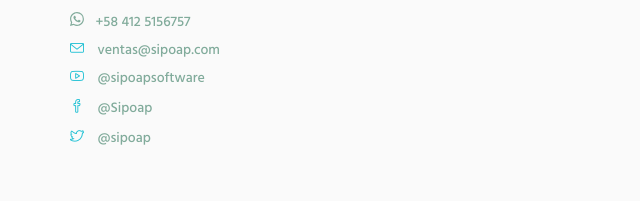
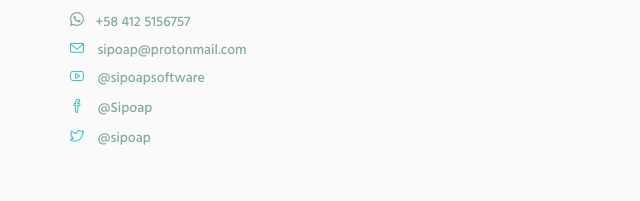
Before and after one commit to jdanielps77/sipoapWeb, a plain HTML site: page index.html in a window 1280 px wide. Shown: the part 3188-3389 px from the top of the page, 0-640 px from the left. Drawn offline with Linux system fonts and the light colour scheme.

Commit message:
Update index.html

```diff
--- a/index.html
+++ b/index.html
@@ -331,7 +331,7 @@
                                 </a>
 
                                 <a href="mailto:ventas@sipoap.com" target= "_blank">
-                                    <li style="font-size: 14px; color: rgb(129, 171, 155); margin-bottom: 8px;"><i class="margin-r-10 color-base icon-envelope"></i> ventas@sipoap.com</li>
+                                    <li style="font-size: 14px; color: rgb(129, 171, 155); margin-bottom: 8px;"><i class="margin-r-10 color-base icon-envelope"></i> sipoap@protonmail.com</li>
                                 </a>
 
                                 <a href="https://www.youtube.com/@sipoapsoftware" target="blank">
```
